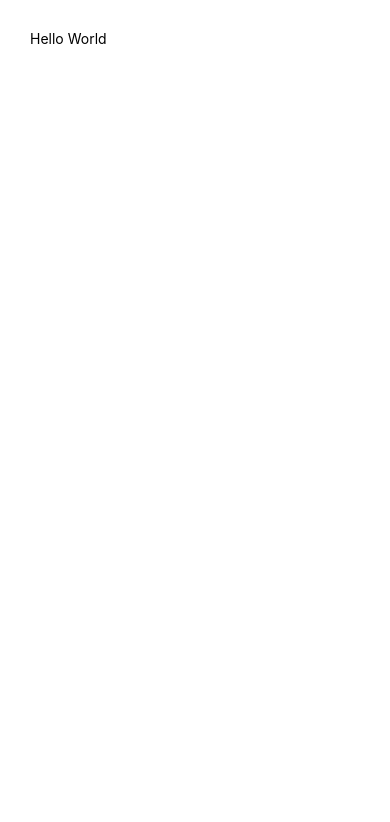
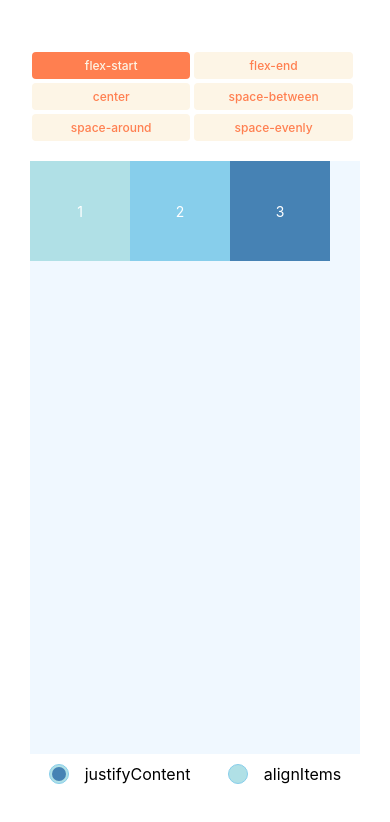
Before and after one commit to Sheikhharis50/ReactNative-Mini-Projects, a React Native app: screen / in a window 390 px wide. Shown: the top 822 px of the page. Built offline with nearby package versions, Linux system fonts and the light colour scheme.

Commit message:
flex project completed

```diff
--- a/App.js
+++ b/App.js
@@ -1,16 +1,96 @@
-import React from "react";
-import { View, StyleSheet, Text, TextInput, Button } from "react-native";
+import React, { useState } from "react";
+import { View, Text, TouchableOpacity } from "react-native";
+import { styles } from "./styles";
+import RadioButton from "./components/RadioButton";
 
 export default function App() {
+  const [selectedType, setSelectedType] = useState("justifyContent");
+  const types = {
+    justifyContent: [
+      "flex-start",
+      "flex-end",
+      "center",
+      "space-between",
+      "space-around",
+      "space-evenly",
+    ],
+    alignItems: ["flex-start", "flex-end", "center", "baseline", "stretch"],
+  };
+  const [jTypeIndex, setJTypeIndex] = useState(0);
+  const [aTypeIndex, setATypeIndex] = useState(0);
+  const handelType = (type) => {
+    setSelectedType(type);
+  };
+
   return (
     <View style={styles.container}>
-      <Text>Hello World</Text>
+      <View style={styles.btnGroup}>
+        {types[selectedType].map((type, i) => (
+          <TouchableOpacity
+            style={[
+              styles.btn,
+              types[selectedType][
+                selectedType === "justifyContent" ? jTypeIndex : aTypeIndex
+              ] === type
+                ? styles.selected
+                : {},
+            ]}
+            key={i}
+            onPress={() =>
+              selectedType === "justifyContent"
+                ? setJTypeIndex(i)
+                : setATypeIndex(i)
+            }
+          >
+            <Text
+              style={[
+                styles.btnLabel,
+                types[selectedType][
+                  selectedType === "justifyContent" ? jTypeIndex : aTypeIndex
+                ] === type
+                  ? { color: "oldlace" }
+                  : {},
+              ]}
+            >
+              {type}
+            </Text>
+          </TouchableOpacity>
+        ))}
+      </View>
+      <View
+        style={[
+          styles.flexContainer,
+          {
+            justifyContent: types["justifyContent"][jTypeIndex],
+            alignItems: types["alignItems"][aTypeIndex],
+          },
+        ]}
+      >
+        {["powderblue", "skyblue", "steelblue"].map((color, i) => (
+          <View
+            key={i}
+            style={[
+              styles.flexBox,
+              { backgroundColor: color },
+              types["alignItems"][aTypeIndex] === "stretch"
+                ? {}
+                : { height: 100 },
+            ]}
+          >
+            <Text style={styles.label}>{(i + 1).toString()}</Text>
+          </View>
+        ))}
+      </View>
+      <View style={[styles.btnGroup, { justifyContent: "space-around" }]}>
+        {Object.keys(types).map((key, i) => (
+          <RadioButton
+            key={i}
+            label={key}
+            type={selectedType}
+            handelType={() => handelType(key)}
+          />
+        ))}
+      </View>
     </View>
   );
 }
-
-const styles = StyleSheet.create({
-  container: {
-    padding: 30,
-  },
-});
--- /dev/null
+++ b/components/RadioButton.js
@@ -0,0 +1,18 @@
+import React from "react";
+import { View, Text, TouchableOpacity } from "react-native";
+import { styles } from "../styles/RadioButton";
+
+const RadioButton = ({ label, type, handelType }) => {
+  return (
+    <View style={styles.radioButtonContainer}>
+      <TouchableOpacity onPress={handelType} style={styles.radioButton}>
+        {type === label && <View style={styles.radioButtonIcon} />}
+      </TouchableOpacity>
+      <TouchableOpacity onPress={handelType}>
+        <Text style={styles.radioButtonText}>{label}</Text>
+      </TouchableOpacity>
+    </View>
+  );
+};
+
+export default RadioButton;
--- /dev/null
+++ b/styles/RadioButton.js
@@ -0,0 +1,31 @@
+import { StyleSheet } from "react-native";
+
+const styles = StyleSheet.create({
+  radioButtonContainer: {
+    flexDirection: "row",
+    alignItems: "center",
+    marginTop: 10,
+  },
+  radioButton: {
+    height: 20,
+    width: 20,
+    backgroundColor: "powderblue",
+    borderRadius: 10,
+    borderWidth: 1,
+    borderColor: "skyblue",
+    alignItems: "center",
+    justifyContent: "center",
+  },
+  radioButtonIcon: {
+    height: 14,
+    width: 14,
+    borderRadius: 7,
+    backgroundColor: "steelblue",
+  },
+  radioButtonText: {
+    fontSize: 16,
+    marginLeft: 16,
+  },
+});
+
+export { styles };
--- /dev/null
+++ b/styles/index.js
@@ -0,0 +1,49 @@
+import { StyleSheet } from "react-native";
+
+const styles = StyleSheet.create({
+  container: {
+    marginHorizontal: 30,
+    marginVertical: 50,
+    flex: 1,
+  },
+  flexContainer: {
+    flex: 1,
+    marginTop: 8,
+    backgroundColor: "aliceblue",
+    flexDirection: "row",
+  },
+  flexBox: {
+    justifyContent: "center",
+    alignItems: "center",
+    width: 100,
+  },
+  label: {
+    color: "#fff",
+  },
+  btnGroup: {
+    marginBottom: 10,
+    flexDirection: "row",
+    flexWrap: "wrap",
+  },
+  btn: {
+    paddingVertical: 6,
+    borderRadius: 4,
+    backgroundColor: "oldlace",
+    alignItems: "center",
+    marginHorizontal: 2,
+    marginVertical: 2,
+    minWidth: "48%",
+    textAlign: "center",
+  },
+  selected: {
+    backgroundColor: "coral",
+    borderWidth: 0,
+  },
+  btnLabel: {
+    fontSize: 12,
+    fontWeight: "500",
+    color: "coral",
+  },
+});
+
+export { styles };
```
